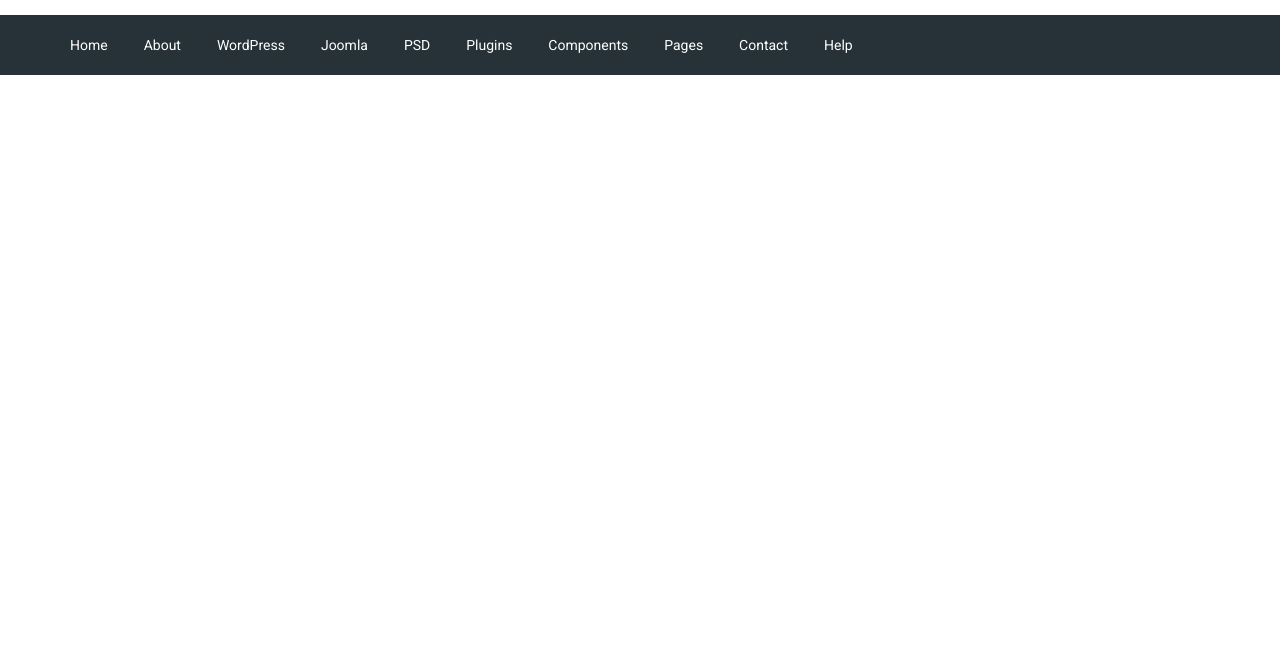
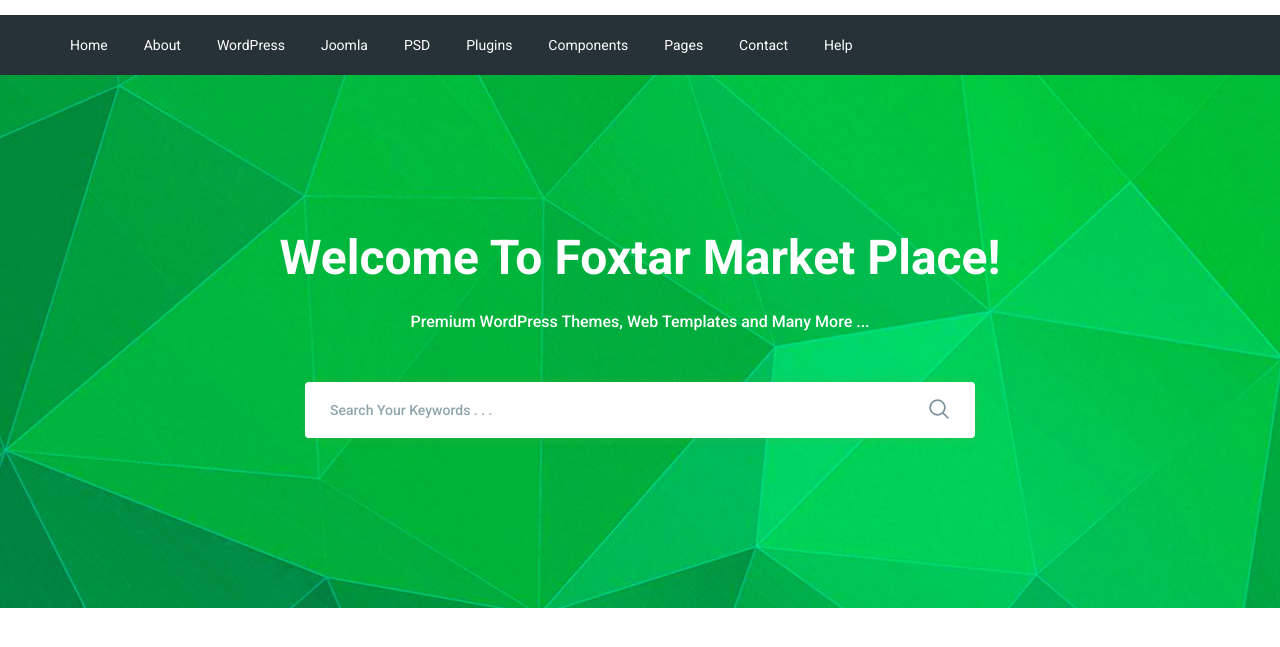
Before and after one commit to leza176/moderno, a website: page app/index.html in a window 1280 px wide. Shown: the part 75-722 px from the top of the page. Drawn offline with nearby package versions, Linux system fonts and the light colour scheme; files that its build step writes are made by us from their sources.

Commit message:
added search

```diff
--- a/app/index.html
+++ b/app/index.html
@@ -99,6 +99,30 @@
 
     </header>
 
+
+
+    <section class="search" style="background-image: url(images/search-bg.jpg);" >
+        <div class="container">
+            <div class="search__inner">
+                <div class="search__inner-title">
+                    Welcome To Foxtar Market Place!
+                </div>
+                <div class="search__inner-text">
+                    Premium WordPress Themes, Web Templates and Many More ...
+                </div>
+                <div class="search__inner-form">
+                    <form>
+                        <input type="text" placeholder="Search Your Keywords . . ." required>
+                        <button type="submit">
+                            <img src="images/icons/search.png" alt="">
+                        </button>
+
+                    </form>
+                </div>
+            </div>
+        </div>
+    </section>
+
     <script src="https://ajax.googleapis.com/ajax/libs/jquery/3.5.1/jquery.min.js"></script>
     <script>src = "js/libs.min.js"</script>
     <script>src = "js/main.min.js"</script>
--- a/app/scss/style.scss
+++ b/app/scss/style.scss
@@ -62,3 +62,67 @@
     }
 
 }
+
+// SEARCH
+
+
+.search{
+    background-repeat: no-repeat;
+    background-position: center;
+    background-size: cover;
+    min-height: 533px;
+
+}
+
+.search__inner{
+    padding: 155px 0 100px;
+    color: #fff;
+    text-align:center;
+
+    &-title{
+        font-weight: 700;
+        margin-bottom: 28px;
+        font-size: 48px;
+    }
+
+    &-text{
+        margin-bottom: 50px;
+        font-style: 20px;
+        font-weight: 500;
+    }
+
+    &-form{
+        max-width: 670px;
+        font-size: 14px;
+        margin: 0 auto;
+        position: relative;
+
+        input{
+            display: block;
+            width: 100%;
+            border-radius: 4px;
+            box-shadow: 0.5px 0.866px 10px 0px rgba(124, 178, 64, 0.294);
+            height: 56px;
+            border: none;
+            outline: none;
+            padding-left: 25px;
+            padding-right: 60px;
+
+            &::placeholder{
+                color: #90a4ae;
+                font-weight: 500;
+            }
+        }
+
+        button{
+            position: absolute;
+            background-color: transparent;
+            border: none;
+            outline: none;
+            right: 20px;
+            top: 16px;
+        }
+
+    }
+
+}
```
Also changed, not shown: app/images/icons/search.png (added), app/images/search-bg.jpg (added).
